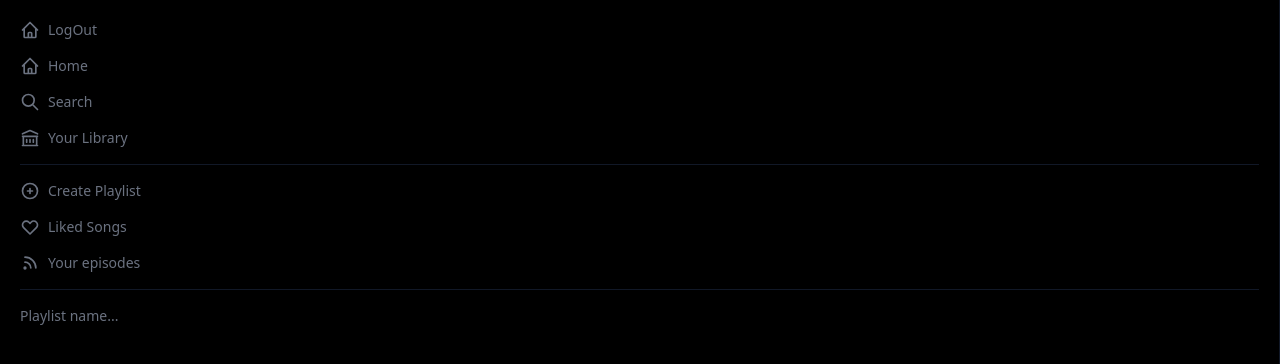
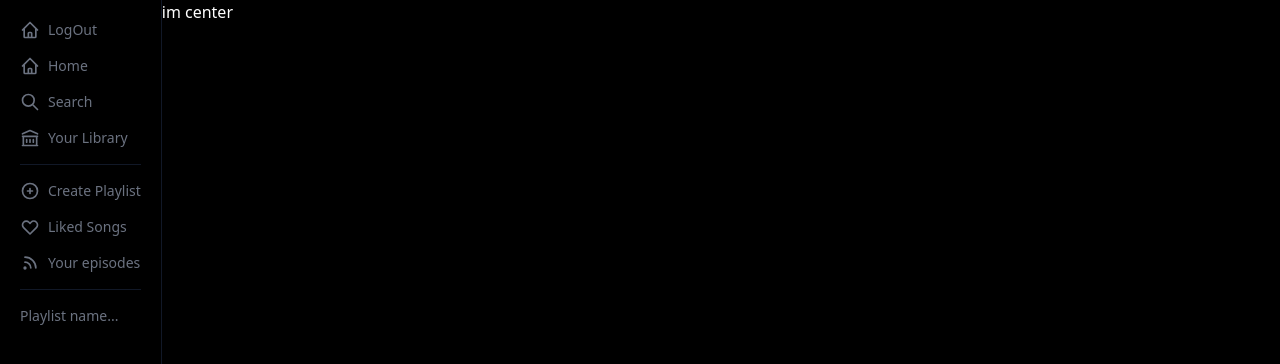
Before and after one commit to kevin-dev71/nextjs-spatify, a Next.js app: page / in a window 1280 px wide. Shown: the top 364 px of the page. Built offline with nearby package versions, Linux system fonts and the light colour scheme; no server answers.

Commit message:
login and auth provider

```diff
--- a/pages/_app.js
+++ b/pages/_app.js
@@ -1,7 +1,12 @@
 import '../styles/globals.css'
+import { SessionProvider } from 'next-auth/react'
 
-function MyApp({ Component, pageProps }) {
-  return <Component {...pageProps} />
+function MyApp({ Component, pageProps: { session, ...pageProps } }) {
+  return (
+    <SessionProvider session={session}>
+      <Component {...pageProps} />
+    </SessionProvider>
+  )
 }
 
 export default MyApp
--- a/pages/index.js
+++ b/pages/index.js
@@ -1,11 +1,12 @@
+import Center from "../components/Center"
 import Sidebar from "../components/Sidebar"
 
 export default function Home() {
   return (
     <div className="bg-black h-screen overflow-hidden">
-      <main className="">
+      <main className="flex">
         <Sidebar />
-        {/* Center */}
+        <Center />
       </main>
 
       <div>{/* Player */}</div>
--- a/pages/login.js
+++ b/pages/login.js
@@ -1,9 +1,34 @@
-const Login = () => {
+import { getProviders, signIn } from "next-auth/react"
+import Image from "next/image"
+import logoImg from "../public/logo.svg"
+
+const Login = ({ providers }) => {
   return (
-    <div>
-      this is login
+    <div className="flex flex-col items-center bg-black min-h-screen w-full justify-center">
+      <Image src={logoImg} alt="Spotify" className="w-52 mb-5" />
+
+      {Object.values(providers).map((provider) => (
+        <div key={provider.name}>
+          <button
+            className="bg-[#18D860] text-white p-5 rounded-full"
+            onClick={() => signIn(provider.id, { callbackUrl: "/" })}
+          >
+            Login with {provider.name}
+          </button>
+        </div>
+      ))}
     </div>
   )
 }
 
 export default Login
+
+export const getServerSideProps = async () => {
+  const providers = await getProviders()
+
+  return {
+    props: {
+      providers,
+    },
+  }
+}
```
